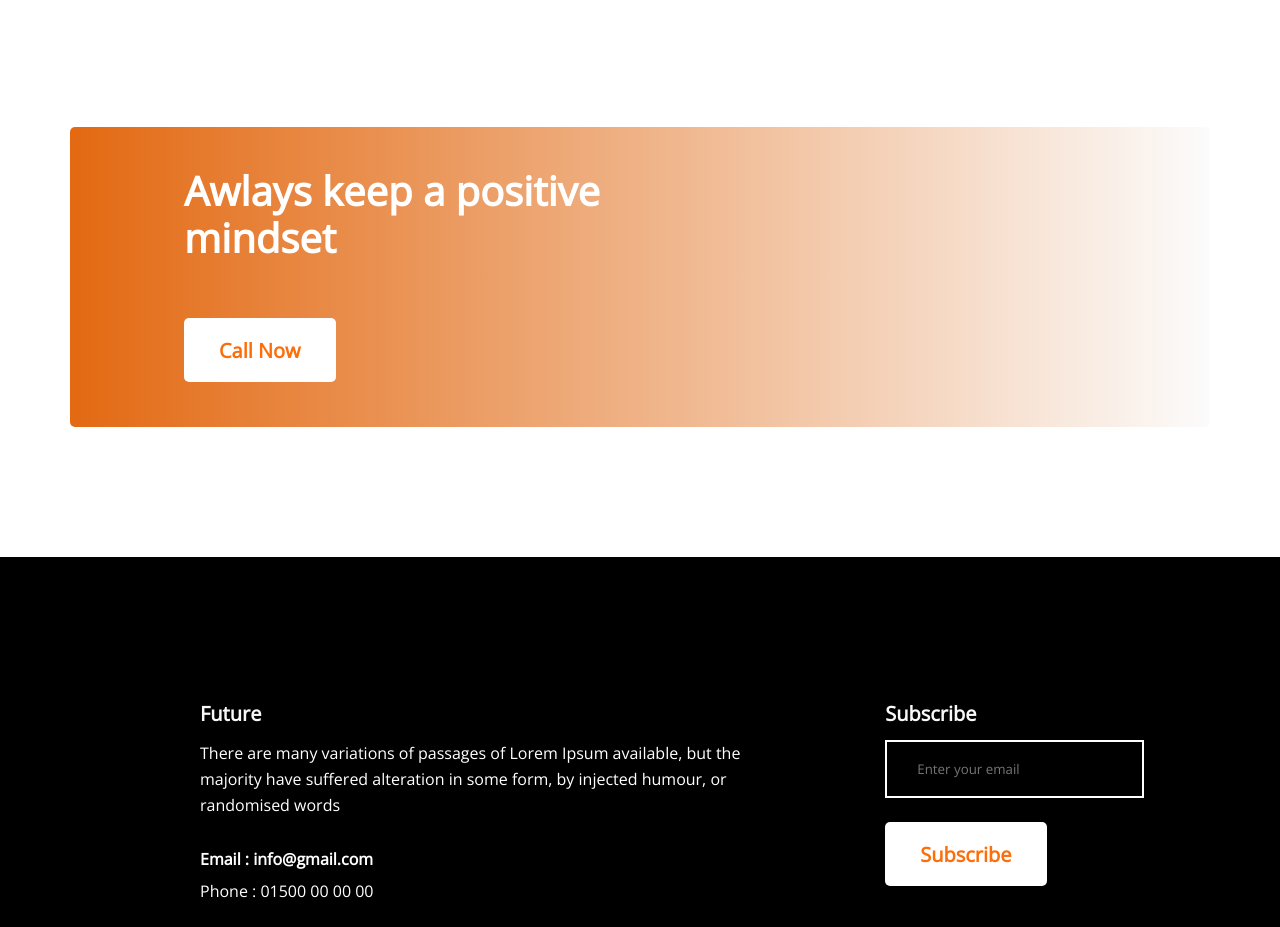
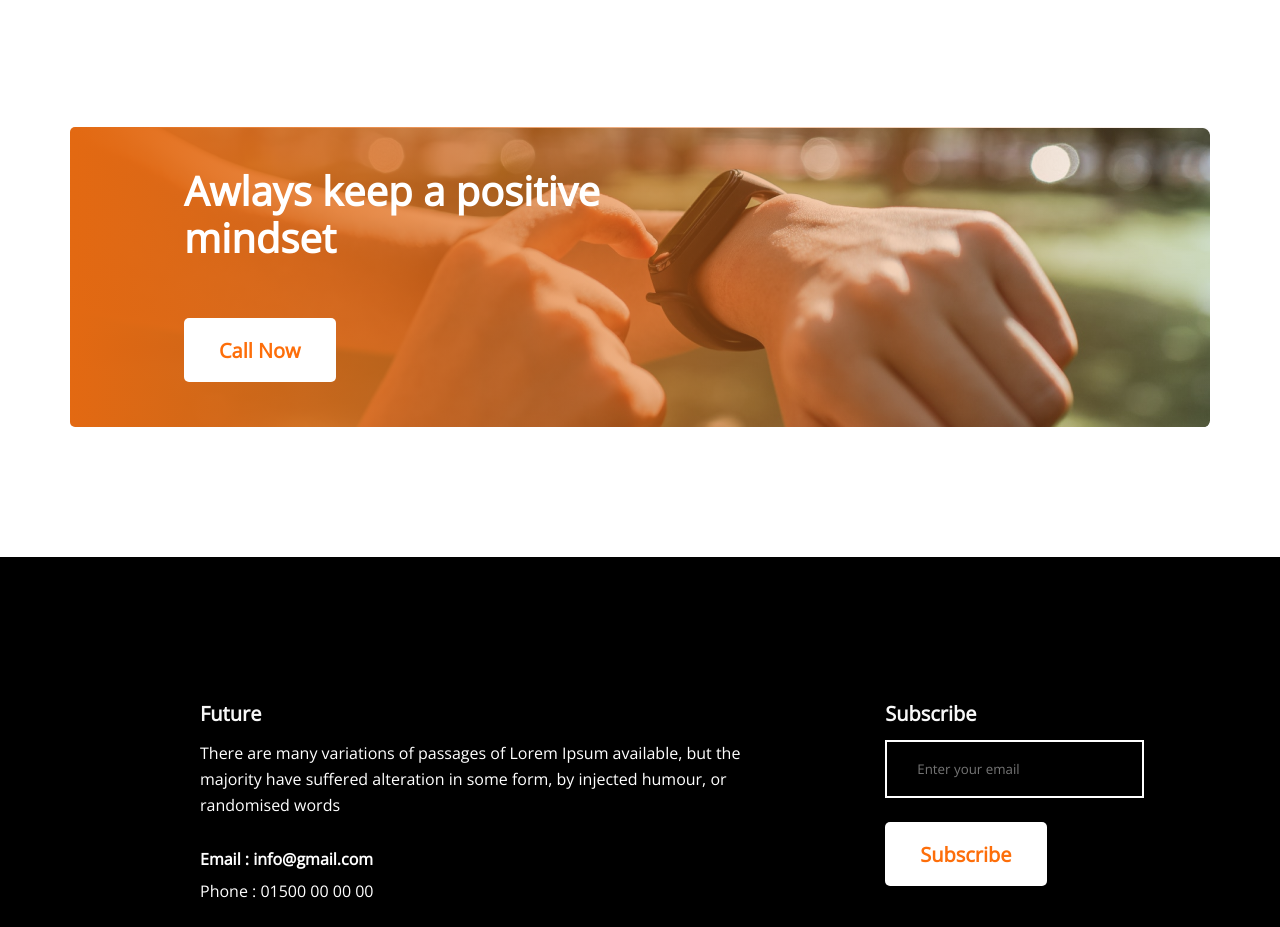
Before and after one commit to ck-joyee/web-assignment1, a plain HTML site: page index.html in a window 1280 px wide. Shown: the part 2262-3189 px from the top of the page. Drawn offline with nearby package versions, Linux system fonts and the light colour scheme; the site is published under a folder, as on GitHub Pages, so addresses that start at the root find nothing.

Commit message:
updated commit

```diff
--- a/styles/assignment1.css
+++ b/styles/assignment1.css
@@ -198,7 +198,7 @@ main {
 
 .gradiant-section {
     height: 300px;
-    background-image: linear-gradient(to right, hwb(25 7% 11%), #cbcaca11), url('/images/banner/watch.png');
+    background-image: linear-gradient(to right, hwb(25 7% 11%), #cbcaca11), url('../images/banner/watch.png');
     background-repeat: no-repeat;
     margin-top: 130px;
     align-items: center;
```
